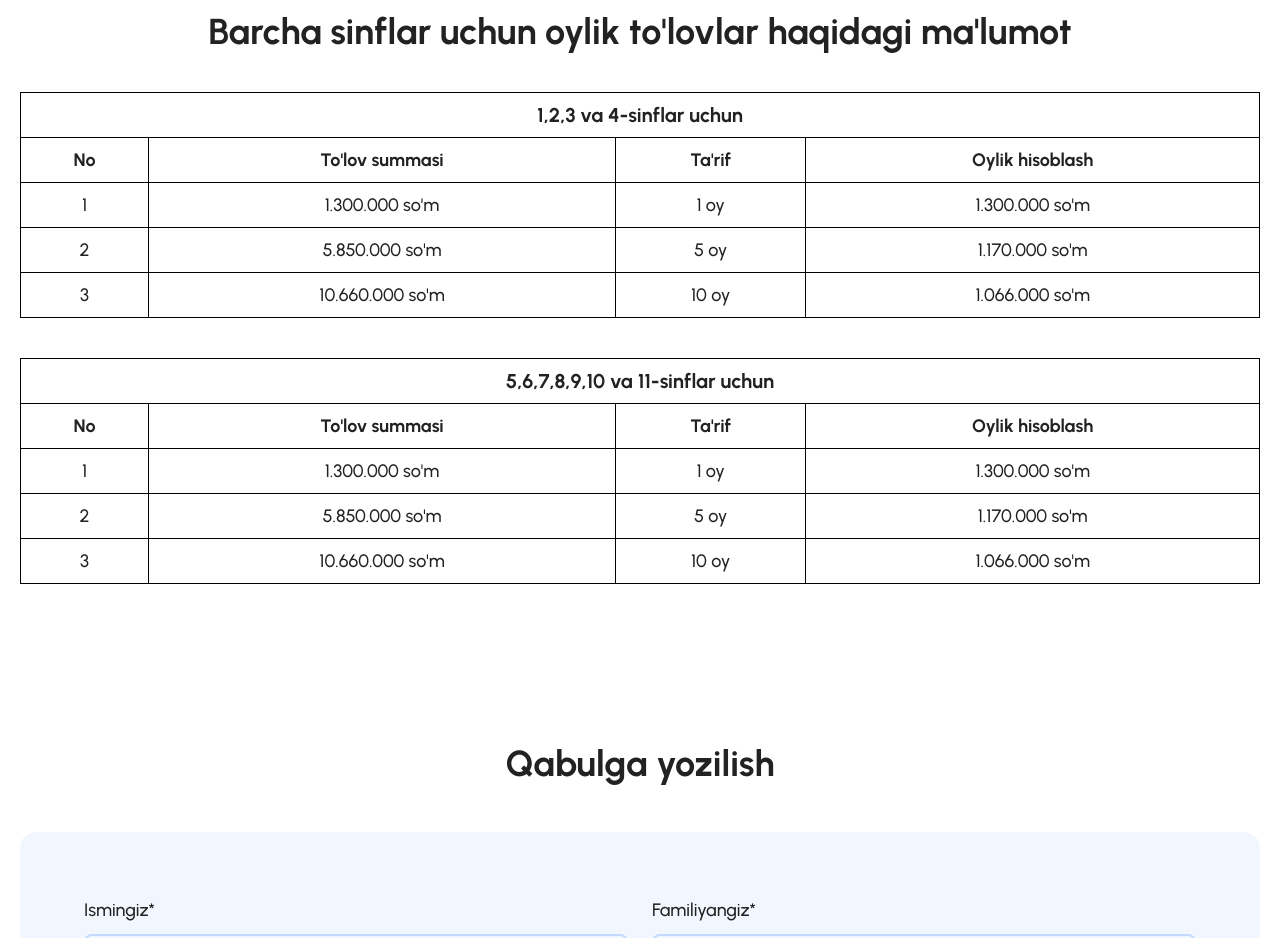
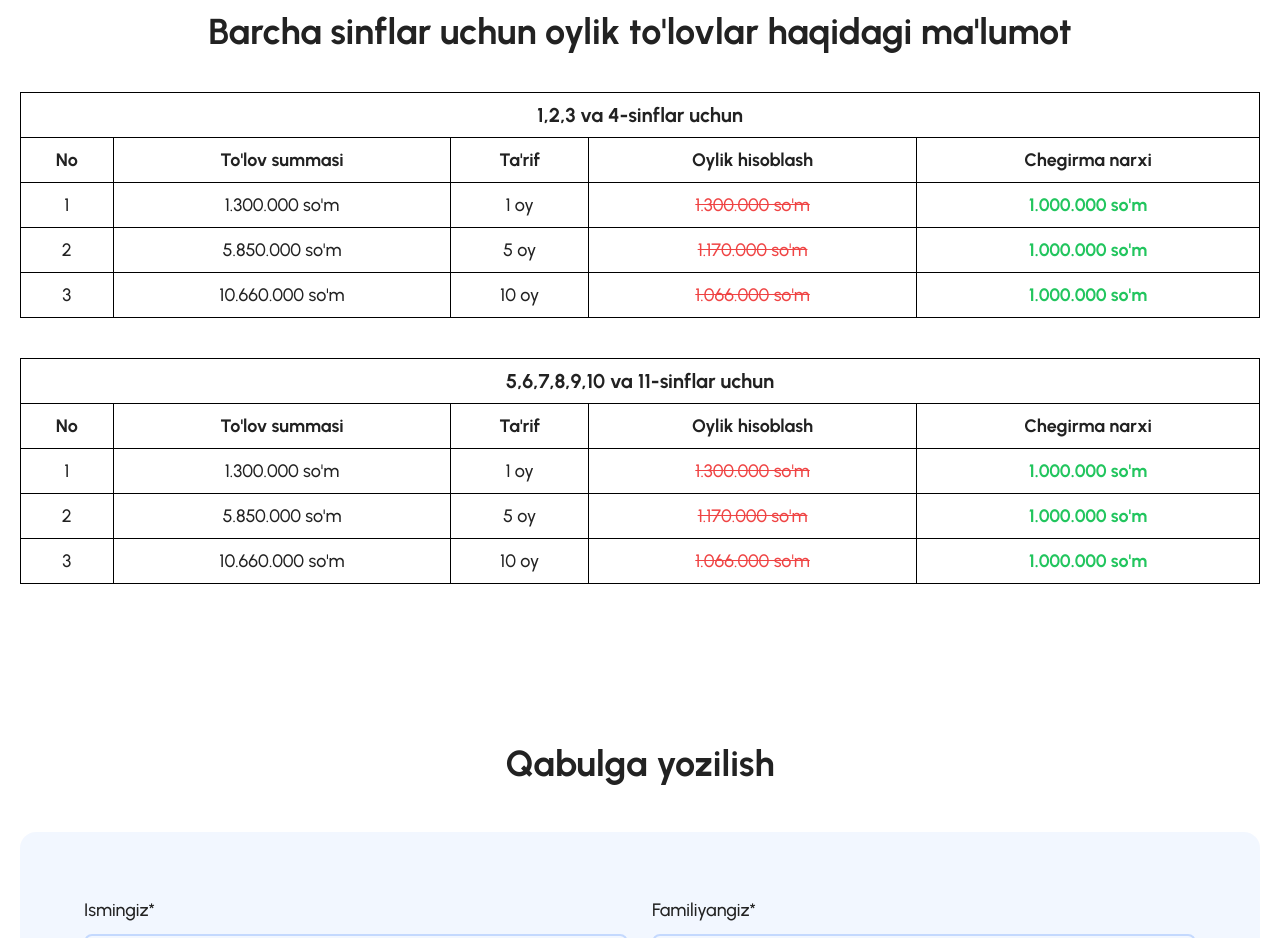
Before and after one commit to Andarov/webking-qabul, a website: page index.html in a window 1280 px wide. Shown: the part 5480-6418 px from the top of the page. Drawn offline with nearby package versions, Linux system fonts and the light colour scheme.

Commit message:
Change table styles

```diff
--- a/index.html
+++ b/index.html
@@ -778,13 +778,61 @@
             <table class="w-full min-w-[600px] rounded-3xl">
               <thead>
                 <tr>
-                  <th colspan="4" class="text-xl">1,2,3 va 4-sinflar uchun</th>
+                  <th colspan="6" class="text-xl">1,2,3 va 4-sinflar uchun</th>
                 </tr>
                 <tr>
                   <th>No</th>
                   <th>To'lov summasi</th>
                   <th>Ta'rif</th>
                   <th>Oylik hisoblash</th>
+                  <th>Chegirma narxi</th>
+                </tr>
+              </thead>
+
+              <!-- tbody -->
+              <tbody>
+                <tr >
+                  <td class="text-center">1</td>
+                  <td class="text-center">1.300.000 so'm</td>
+                  <td class="text-center">1 oy</td>
+                  <td class="text-center line-through text-red-500">1.300.000 so'm</td>
+                  <td class="text-center font-bold text-green-500 ">1.000.000 so'm</td>
+                </tr>
+                <tr>
+                  <td class="text-center">2</td>
+                  <td class="text-center">5.850.000 so'm</td>
+                  <td class="text-center">5 oy</td>
+                  <td class="text-center line-through text-red-500">1.170.000 so'm</td>
+                  <td class="text-center font-bold text-green-500 ">1.000.000 so'm</td>
+                </tr>
+                <tr>
+                  <td class="text-center">3</td>
+                  <td class="text-center">10.660.000 so'm</td>
+                  <td class="text-center">10 oy</td>
+                  <td class="text-center line-through text-red-500">1.066.000 so'm</td>
+                  <td class="text-center font-bold text-green-500 ">1.000.000 so'm</td>
+                </tr>
+
+
+              </tbody>
+
+            </table>
+          </div>
+
+          <div class="overflow-auto">
+            <table class="w-full min-w-[600px] rounded-3xl">
+              <thead>
+                <tr>
+                  <th colspan="5" class="text-xl">
+                    5,6,7,8,9,10 va 11-sinflar uchun
+                  </th>
+                </tr>
+                <tr>
+                  <th>No</th>
+                  <th>To'lov summasi</th>
+                  <th>Ta'rif</th>
+                  <th>Oylik hisoblash</th>
+                  <th>Chegirma narxi</th>
                 </tr>
               </thead>
 
@@ -794,63 +842,27 @@
                   <td class="text-center">1</td>
                   <td class="text-center">1.300.000 so'm</td>
                   <td class="text-center">1 oy</td>
-                  <td class="text-center">1.300.000 so'm</td>
+                  <td class="text-center line-through text-red-500">1.300.000 so'm</td>
+                  <td class="text-center font-bold text-green-500 ">1.000.000 so'm</td>
                 </tr>
                 <tr>
                   <td class="text-center">2</td>
                   <td class="text-center">5.850.000 so'm</td>
                   <td class="text-center">5 oy</td>
-                  <td class="text-center">1.170.000 so'm</td>
+                  <td class="text-center line-through text-red-500">1.170.000 so'm</td>
+                  <td class="text-center font-bold text-green-500 ">1.000.000 so'm</td>
                 </tr>
                 <tr>
                   <td class="text-center">3</td>
                   <td class="text-center">10.660.000 so'm</td>
                   <td class="text-center">10 oy</td>
-                  <td class="text-center">1.066.000 so'm</td>
+                  <td class="text-center line-through text-red-500">1.066.000 so'm</td>
+                  <td class="text-center font-bold text-green-500 ">1.000.000 so'm</td>
                 </tr>
               </tbody>
             </table>
           </div>
-
-          <div class="overflow-auto">
-            <table class="w-full min-w-[600px] rounded-3xl">
-              <thead>
-                <tr>
-                  <th colspan="4" class="text-xl">
-                    5,6,7,8,9,10 va 11-sinflar uchun
-                  </th>
-                </tr>
-                <tr>
-                  <th>No</th>
-                  <th>To'lov summasi</th>
-                  <th>Ta'rif</th>
-                  <th>Oylik hisoblash</th>
-                </tr>
-              </thead>
-
-              <!-- tbody -->
-              <tbody>
-                <tr>
-                  <td class="text-center">1</td>
-                  <td class="text-center">1.300.000 so'm</td>
-                  <td class="text-center">1 oy</td>
-                  <td class="text-center">1.300.000 so'm</td>
-                </tr>
-                <tr>
-                  <td class="text-center">2</td>
-                  <td class="text-center">5.850.000 so'm</td>
-                  <td class="text-center">5 oy</td>
-                  <td class="text-center">1.170.000 so'm</td>
-                </tr>
-                <tr>
-                  <td class="text-center">3</td>
-                  <td class="text-center">10.660.000 so'm</td>
-                  <td class="text-center">10 oy</td>
-                  <td class="text-center">1.066.000 so'm</td>
-                </tr>
-              </tbody>
-            </table>
-          </div>
+        </div>
         </div>
       </section>
     </main>
```
Also changed, not shown: src/output.css.
